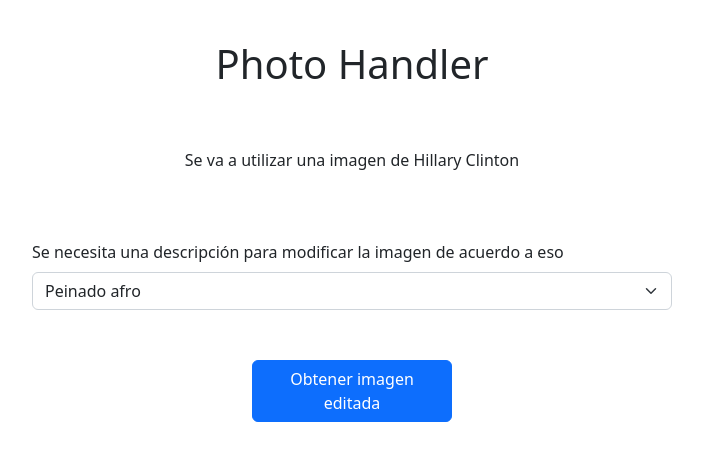
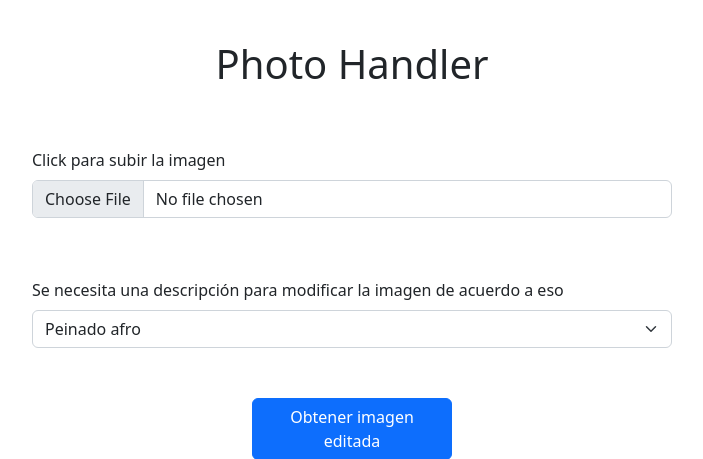
Before and after one commit to PRY20220107-PhotoHandler/API, a Flask app: page / in a window 1280 px wide. Shown: the top 459 px of the page, without its empty margins (288-991 px from the left). Run offline with Flask 2, Linux system fonts and the light colour scheme.

Commit message:
certificacion

```diff
--- a/app/model.py
+++ b/app/model.py
@@ -6,6 +6,7 @@ from PIL import Image
 import shutil
 
 def hola(section):
+    print("llego aqui")
     if (os.getcwd()[-3:] != "app"):
         os.chdir(f'./app')
     meta_data = {
@@ -42,6 +43,7 @@ def hola(section):
     grid = Image.new("RGB", (result.width, result.height * n_images))
     grid.paste(result, (0, 0))
     for i in range(1, n_images):
+        print("llego aquii")
         result = Image.open(f"results/inference_results/{str(i).zfill(5)}.jpg")
         result = result.resize((int(result.width * 0.5), int(result.height * 0.5)))
         grid.paste(result, (0, int(result.height * i)))
--- a/app/results/stats.txt
+++ b/app/results/stats.txt
@@ -1 +1 @@
-Runtime 0.6551+-0.0000
+Runtime 0.6708+-0.0000
--- a/app/static/css/layout.css
+++ b/app/static/css/layout.css
@@ -17,10 +17,6 @@
     text-align: center;
 }
 
-.image-text {
-    text-align: center;
-}
-
 .resultImage {
     width: 100%;
     height: auto;
--- a/app/static/js/layout.js
+++ b/app/static/js/layout.js
@@ -1,5 +1,13 @@
 function getResult() {
-    var e = document.getElementById("typeSelect");
-    var strType = e.value;
-    window.location.href = "http://127.0.0.1:5000/result/"+strType;
+    var fileInput = document.getElementById('imageInput');
+    var filePath = fileInput.value;
+    var allowedExtensions = /(\.jpg|\.jpeg|\.png|\.gif)$/i;
+    if (!allowedExtensions.exec(filePath)) {
+        alert('Debe subir una imagen con el formato jpg, jpeg, png o gif');
+        fileInput.value = '';
+    } else {
+        var e = document.getElementById("typeSelect");
+        var strType = e.value;
+        window.location.href = "http://127.0.0.1:5000/result/"+strType;
+    }
 }
--- a/app/templates/index.html
+++ b/app/templates/index.html
@@ -7,13 +7,14 @@
     <h1>Photo Handler</h1>
 </div>
 <div class="form-inputs col-10 col-lg-6">
-    <div class="mb-3 image-text">
-        <label for="formFile" class="form-label">Se va a utilizar una imagen de Hillary Clinton</label>
+    <div class="mb-3">
+        <label for="imageInput" class="form-label">Click para subir la imagen</label>
+        <input class="form-control" type="file" id="imageInput">
     </div>
 </div>
 <div class="form-inputs col-10 col-lg-6">
     <div class="mb-3">
-        <label for="textInput" class="form-label">Se necesita una descripción para modificar la imagen de acuerdo a eso</label>
+        <label for="typeSelect" class="form-label">Se necesita una descripción para modificar la imagen de acuerdo a eso</label>
         <select class="form-select" id="typeSelect">
             <option value="afro">Peinado afro</option>
             <option value="angry">Cara molesta</option>
```
Also changed, not shown: app/results/inference_results/00000.jpg, app/static/results/00000.jpg, 1 other file.
